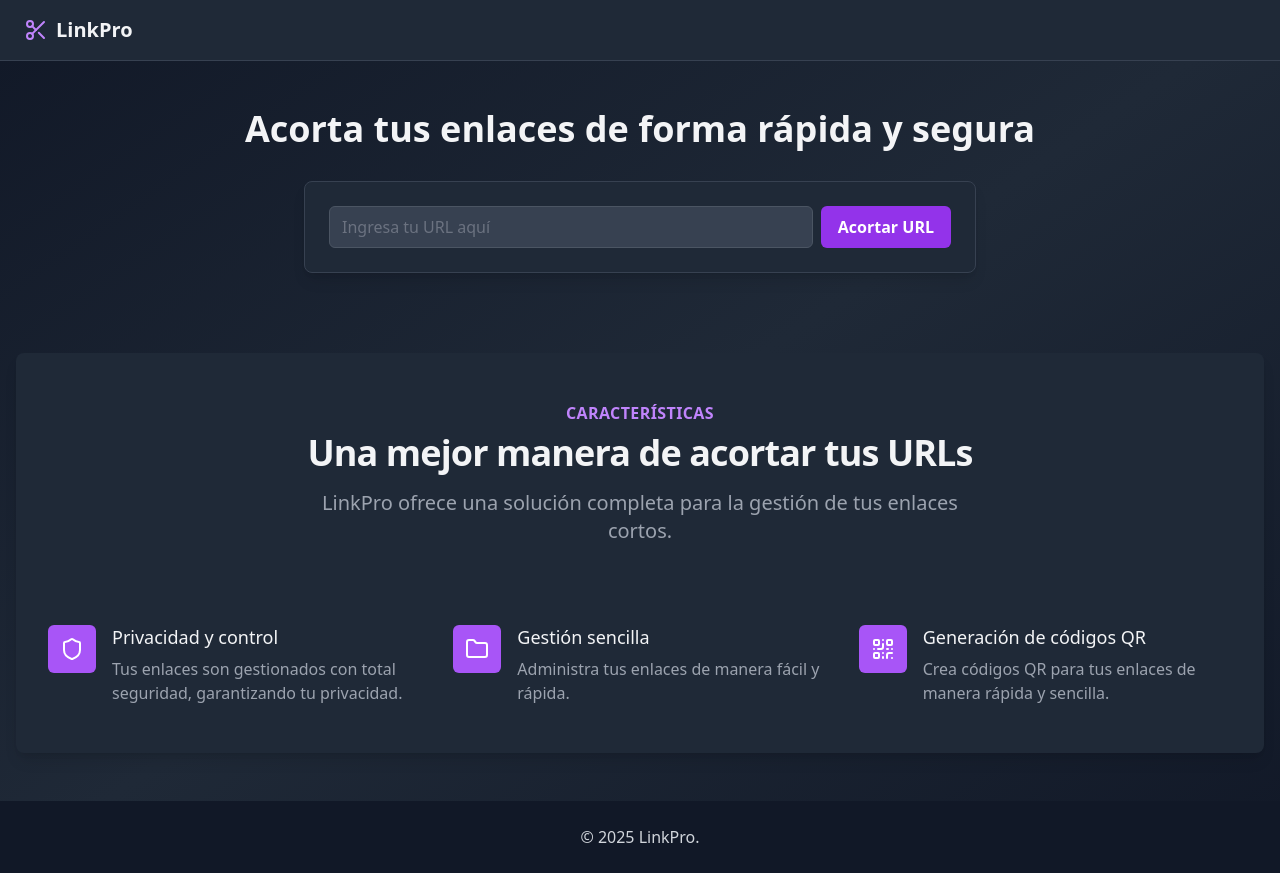
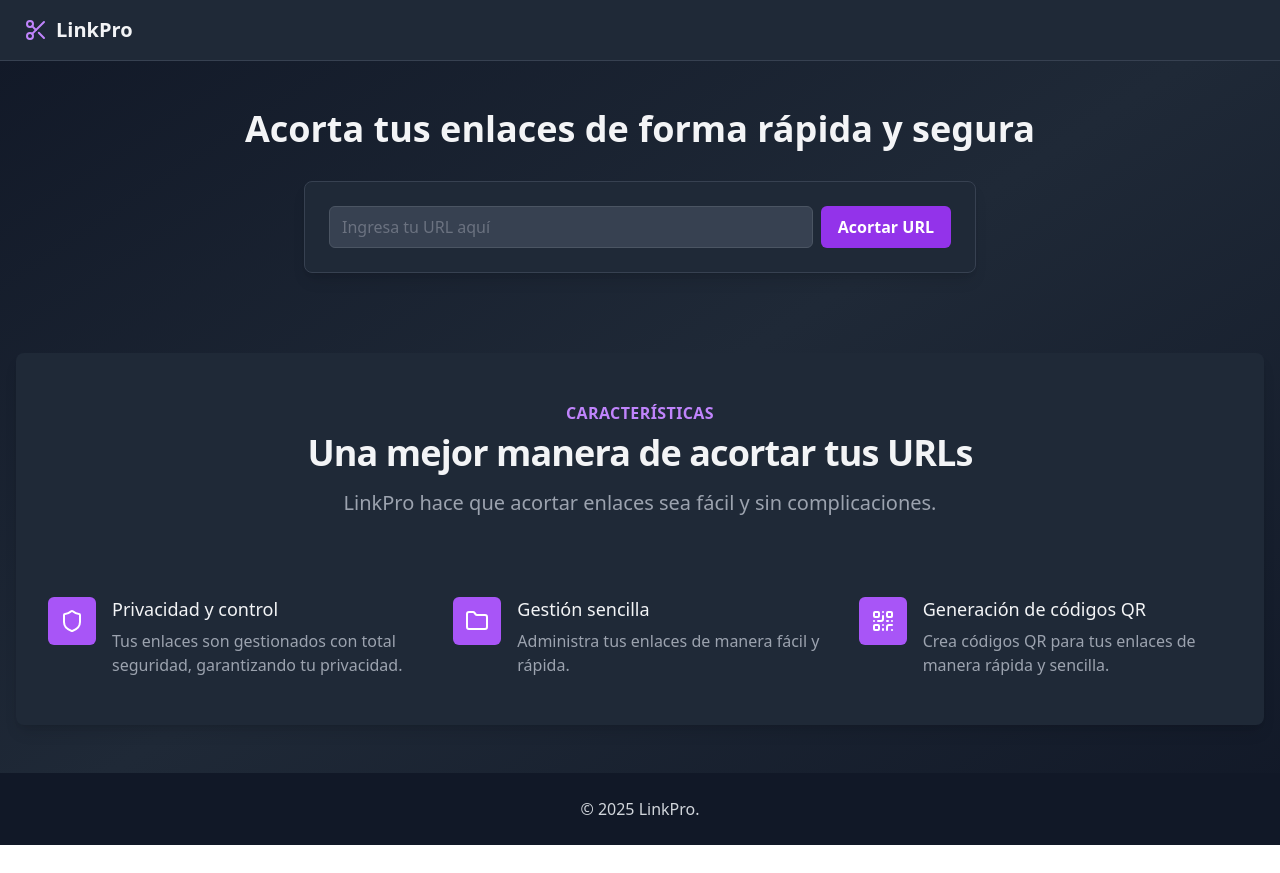
Before and after one commit to D4rrker/LinkPro, a Next.js app: page / in a window 1280 px wide. After the commit the page ends 845 px from the top, so only its background shows below. Built offline with nearby package versions, Linux system fonts and the light colour scheme.

Commit message:
Cambio en las descripciones del componente de 'Features'

```diff
--- a/src/components/Features/Features.tsx
+++ b/src/components/Features/Features.tsx
@@ -12,8 +12,7 @@ export default function Features() {
             Una mejor manera de acortar tus URLs
           </p>
           <p className="mt-4 max-w-2xl text-xl text-gray-400 lg:mx-auto">
-            LinkPro ofrece una solución completa para la gestión de tus enlaces
-            cortos.
+            LinkPro hace que acortar enlaces sea fácil y sin complicaciones.
           </p>
         </div>
 
```
